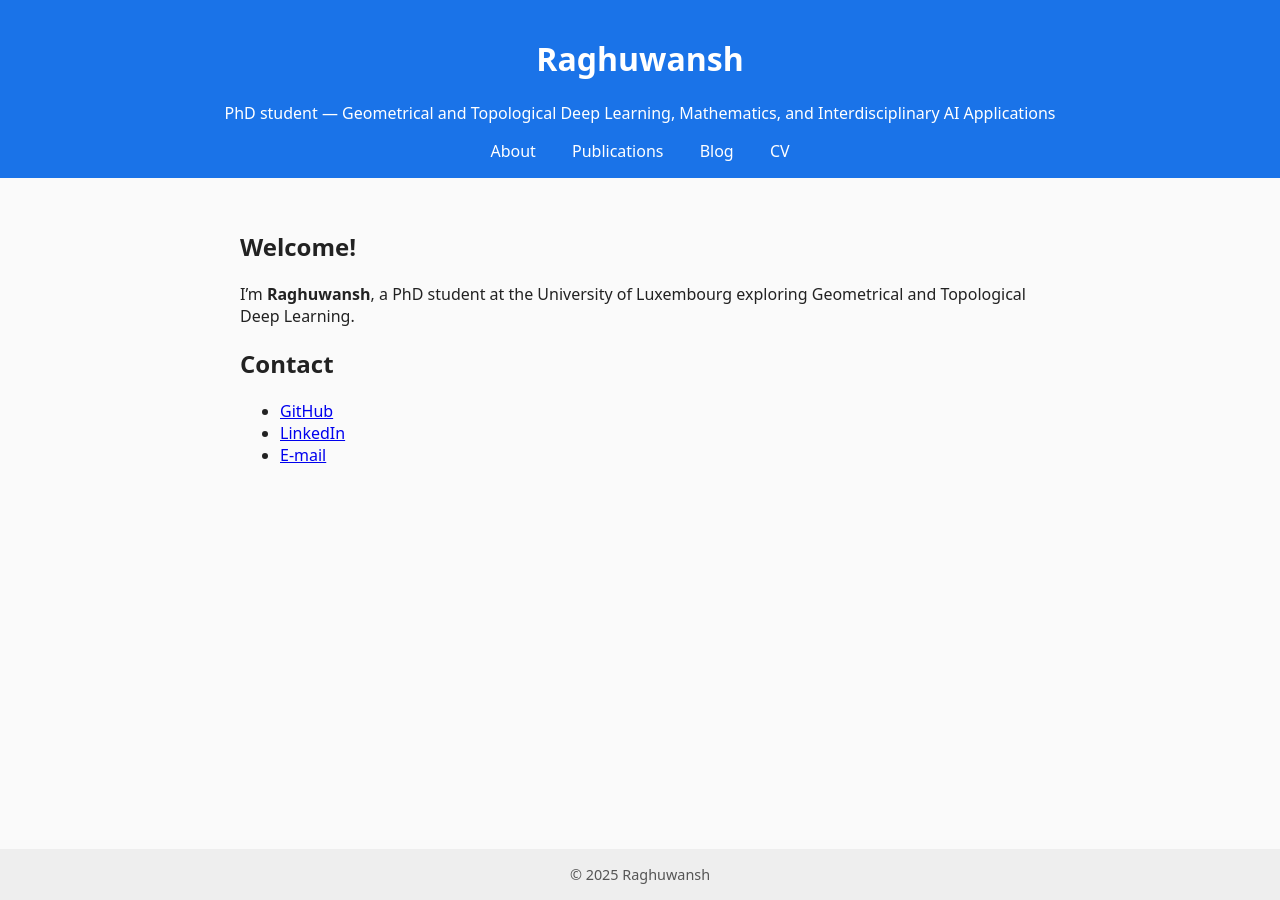
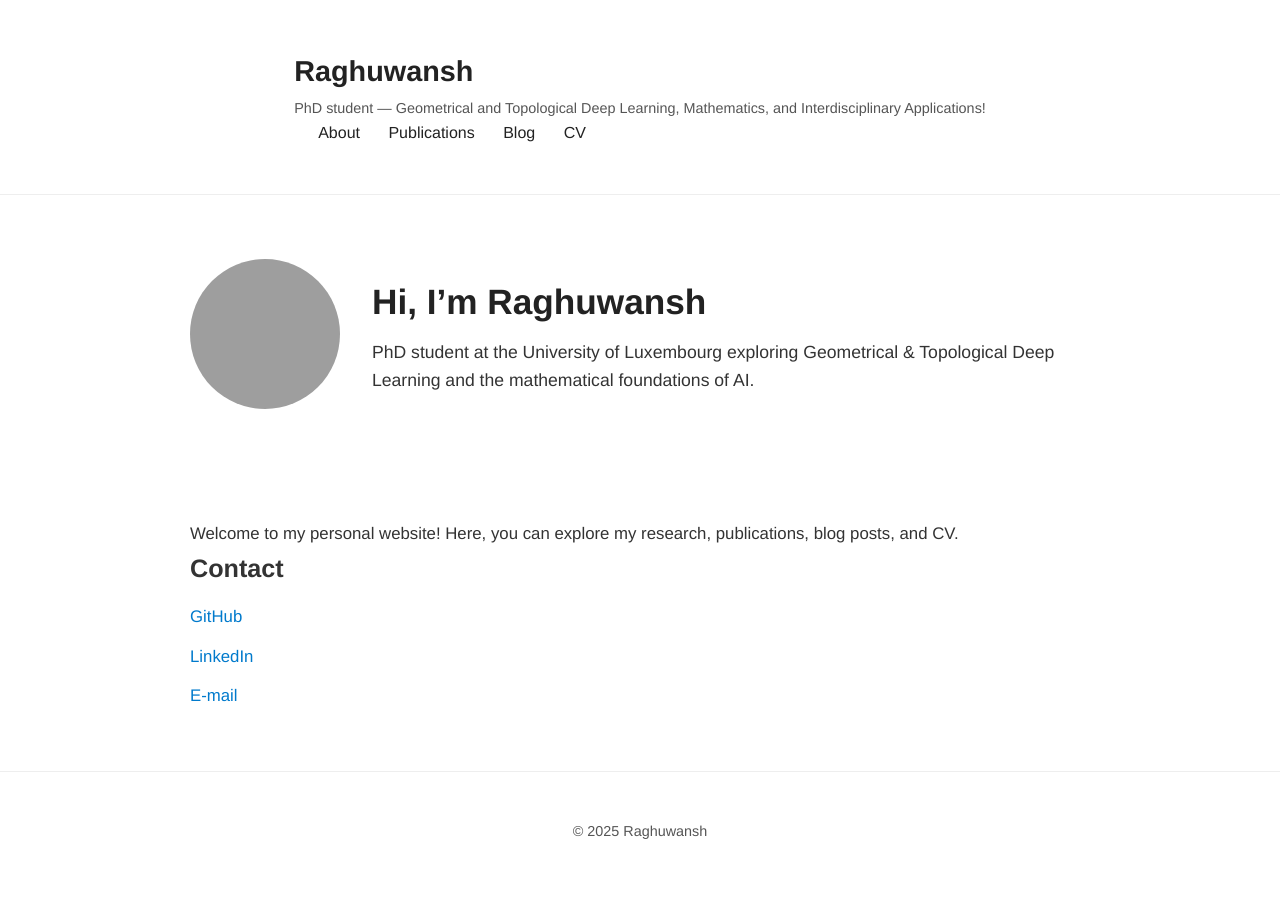
Before and after one commit to rajraghuwansh/rajraghuwansh.github.io, a Jekyll site: the page built from index.html, in a window 1280 px wide. Built offline with Jekyll 4.4.1, drawn with Linux system fonts in a browser that asks for light colours; grey boxes are pictures that could not be loaded.

Commit message:
index and default changed

```diff
--- a/_layouts/default.html
+++ b/_layouts/default.html
@@ -10,10 +10,12 @@
 
 <header class="site-header">
   <div class="container">
-    <h1>Raghuwansh</h1>
-    <p class="subtitle">
-      PhD student — Geometrical and Topological Deep Learning, Mathematics, and Interdisciplinary AI Applications
-    </p>
+    <div class="site-title">
+      <h1>Raghuwansh</h1>
+      <p class="subtitle">
+        PhD student — Geometrical and Topological Deep Learning, Mathematics, and Interdisciplinary Applications!
+      </p>
+    </div>
     <nav>
       <a href="/about">About</a>
       <a href="/publications">Publications</a>
@@ -23,15 +25,18 @@
   </div>
 </header>
 
-<main class="container">
+<main>
 
   {% if page.hero %}
-  <section class="hero">
-    {{ page.hero }}
+  <section class="hero container">
+    <img src="/assets/img/profile.jpg" alt="Raghuwansh" class="hero-image">
+    <div class="hero-text">
+      {{ page.hero }}
+    </div>
   </section>
   {% endif %}
 
-  <section class="page-content">
+  <section class="page-content container">
     {{ content }}
   </section>
 
--- a/assets/css/site.css
+++ b/assets/css/site.css
@@ -1,44 +1,140 @@
-/* Basic clean styling */
-body {
-  font-family: system-ui, sans-serif;
+/* Reset */
+* {
   margin: 0;
   padding: 0;
-  background: #fafafa;
-  color: #222;
-  display: flex;
-  flex-direction: column;
-  min-height: 100vh;
+  box-sizing: border-box;
 }
 
-header {
-  background: #1a73e8;
-  color: white;
-  padding: 1rem;
-  text-align: center;
+body {
+  font-family: "Helvetica Neue", Helvetica, Arial, sans-serif;
+  line-height: 1.6;
+  color: #222;
+  background-color: #fff;
 }
 
-nav a {
-  color: white;
-  margin: 0 1rem;
-  text-decoration: none;
-  font-weight: 500;
+/* Container */
+.container {
+  max-width: 900px;
+  margin: 0 auto;
+  padding: 1rem;
 }
 
-nav a:hover {
-  text-decoration: underline;
+/* Header */
+.site-header {
+  display: flex;
+  justify-content: space-between;
+  align-items: center;
+  padding: 2rem 0;
+  border-bottom: 1px solid #eee;
 }
 
-main {
-  flex: 1;
-  padding: 2rem;
-  max-width: 800px;
-  margin: 0 auto;
+.site-header h1 {
+  font-weight: 700;
+  font-size: 1.8rem;
 }
 
-footer {
-  background: #eee;
+.site-header .subtitle {
+  font-size: 0.9rem;
+  color: #555;
+  margin-top: 0.2rem;
+}
+
+.site-header nav a {
+  margin-left: 1.5rem;
+  text-decoration: none;
+  color: #222;
+  font-weight: 500;
+  transition: color 0.2s ease;
+}
+
+.site-header nav a:hover {
+  color: #007acc;
+}
+
+/* Hero Section */
+.hero {
+  display: flex;
+  align-items: center;
+  gap: 2rem;
+  padding: 4rem 0;
+  text-align: left;
+}
+
+.hero-image {
+  width: 150px;
+  height: 150px;
+  border-radius: 50%;
+  object-fit: cover;
+  flex-shrink: 0;
+}
+
+.hero-text h1 {
+  font-size: 2.2rem;
+  font-weight: 700;
+  margin-bottom: 0.5rem;
+}
+
+.hero-text p {
+  font-size: 1.1rem;
+  color: #333;
+}
+
+/* Page Content */
+.page-content {
+  padding: 3rem 0;
+  font-size: 1.05rem;
+  color: #333;
+}
+
+/* Contact Section */
+#contact h2 {
+  margin-bottom: 1rem;
+}
+
+#contact ul {
+  list-style: none;
+}
+
+#contact ul li {
+  margin-bottom: 0.8rem;
+}
+
+#contact ul li a {
+  text-decoration: none;
+  color: #007acc;
+  transition: color 0.2s ease;
+}
+
+#contact ul li a:hover {
+  color: #005f99;
+}
+
+/* Footer */
+.site-footer {
   text-align: center;
-  padding: 1rem;
+  padding: 2rem 0;
+  border-top: 1px solid #eee;
   font-size: 0.9rem;
   color: #555;
 }
+
+/* Responsive */
+@media (max-width: 768px) {
+  .site-header {
+    flex-direction: column;
+    align-items: flex-start;
+  }
+  .site-header nav {
+    margin-top: 0.5rem;
+  }
+  .hero {
+    flex-direction: column;
+    align-items: center;
+    text-align: center;
+    gap: 1.5rem;
+  }
+  .hero-image {
+    width: 120px;
+    height: 120px;
+  }
+}
--- a/index.html
+++ b/index.html
@@ -1,12 +1,14 @@
 ---
 layout: default
 title: Home
+hero: >
+  <h1>Hi, I’m Raghuwansh</h1>
+  <p>PhD student at the University of Luxembourg exploring Geometrical & Topological Deep Learning and the mathematical foundations of AI.</p>
 ---
 
 <section id="intro">
-  <h2>Welcome!</h2>
   <p>
-    I’m <strong>Raghuwansh</strong>, a PhD student at the University of Luxembourg exploring Geometrical and Topological Deep Learning.
+    Welcome to my personal website! Here, you can explore my research, publications, blog posts, and CV.
   </p>
 </section>
 
```
Also changed, not shown: 2 other files.
